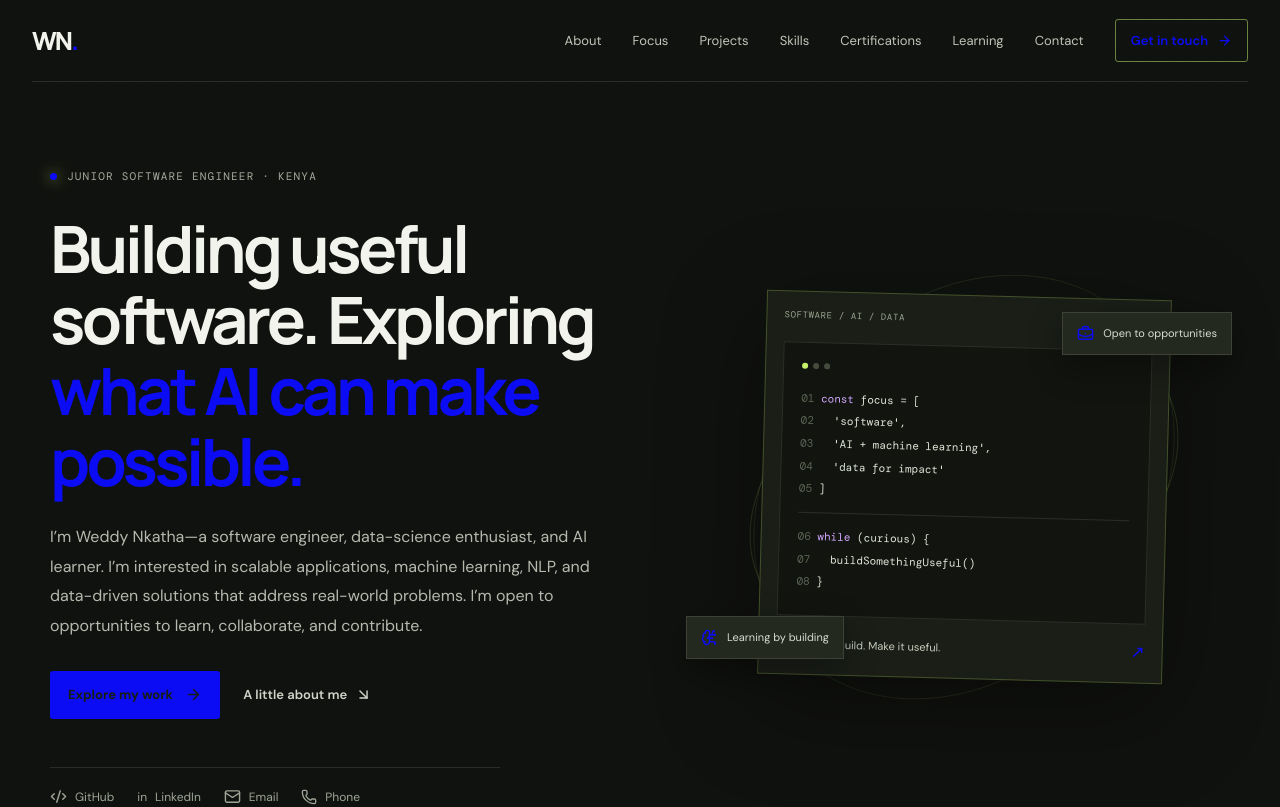
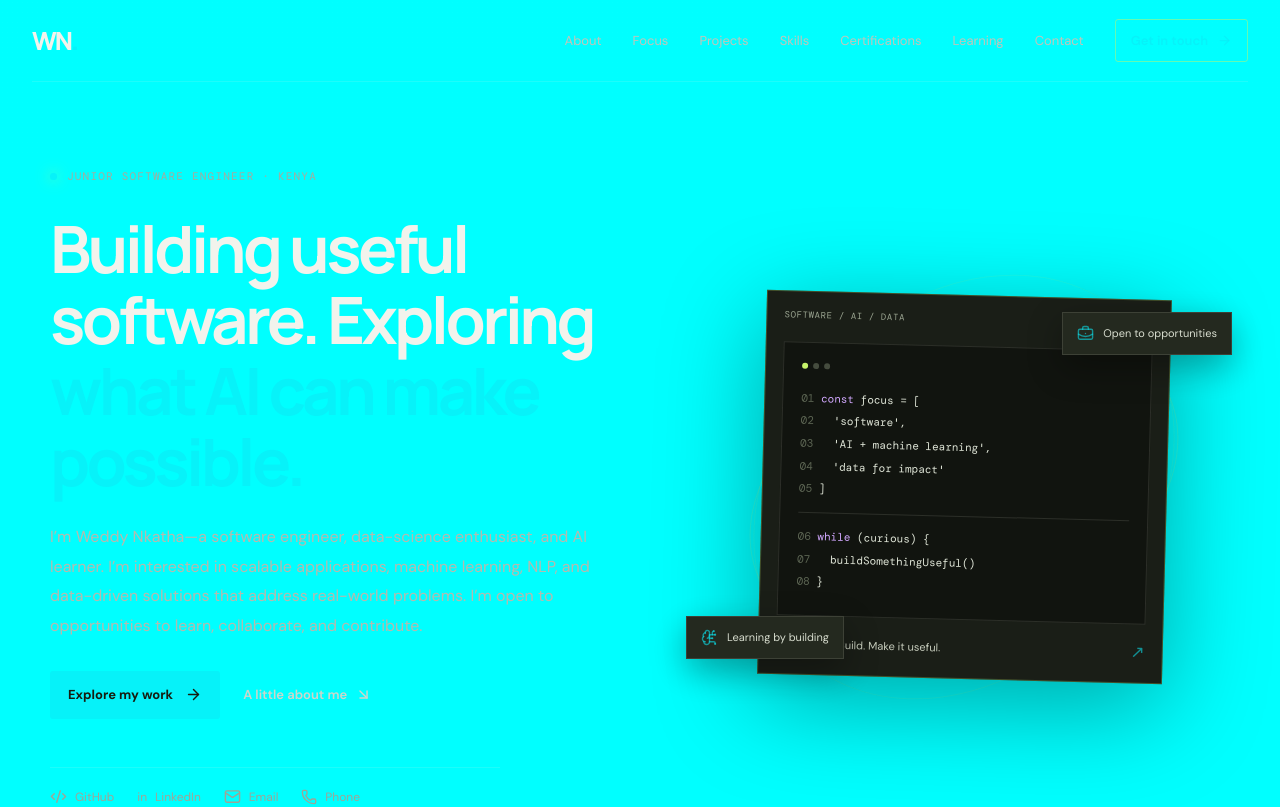
Before and after one commit to Weddy93/my-portfolio, a React (Vite) app: page / in a window 1280 px wide. Shown: the top 807 px of the page. Built offline with nearby package versions, Linux system fonts and the light colour scheme.

Commit message:
background change

```diff
--- a/src/index.css
+++ b/src/index.css
@@ -4,19 +4,19 @@
 :root {
   font-family: 'DM Sans', sans-serif;
   color: #f2f3ec;
-  background: #10120f;
+  background:cyan;
   font-synthesis: none;
   text-rendering: optimizeLegibility;
   -webkit-font-smoothing: antialiased;
   -moz-osx-font-smoothing: grayscale;
   font-optical-sizing: auto;
   font-weight: 400;
-  --bg: #10120f;
+  --bg: cyan;
   --panel: #171a16;
   --line: rgba(232, 239, 219, .12);
   --muted: #a5ab9d;
   --text: #f2f3ec;
-  --accent:rgb(12, 12, 244);
+  --accent:rgba(12, 232, 244, 0.56);
   --mono: 'DM Mono', monospace;
   --display: 'Manrope', sans-serif;
 }
```
